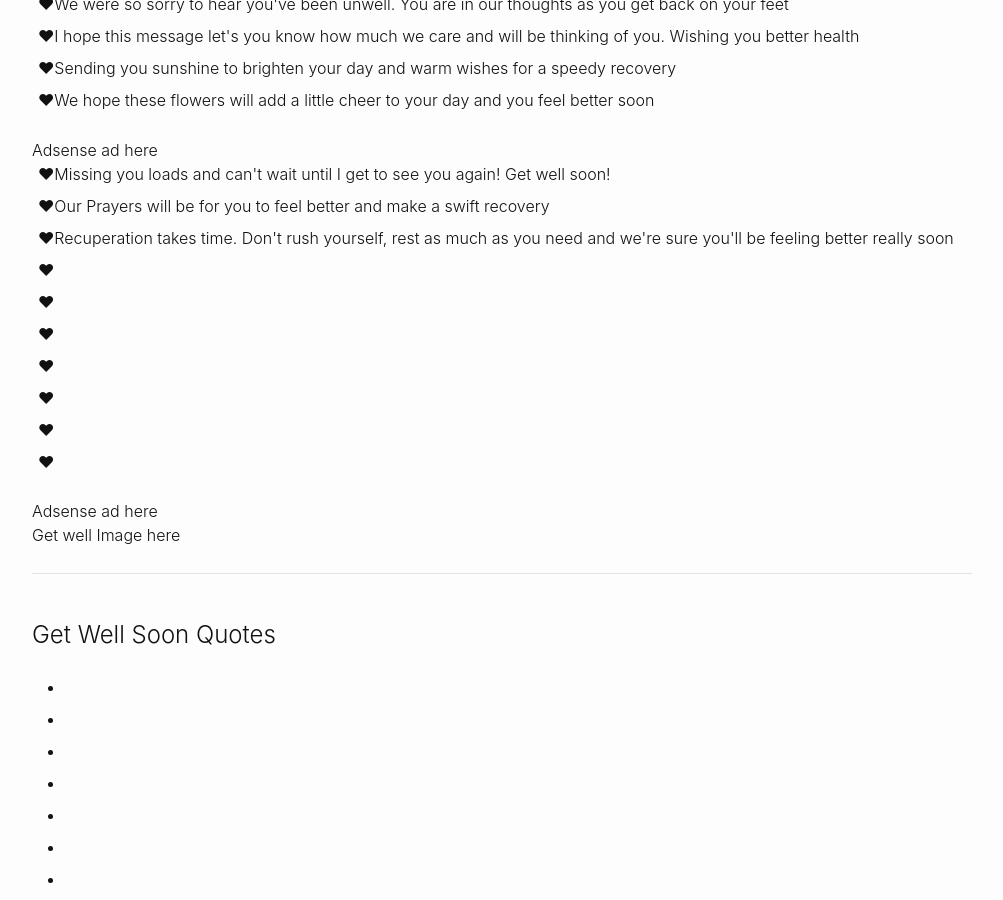
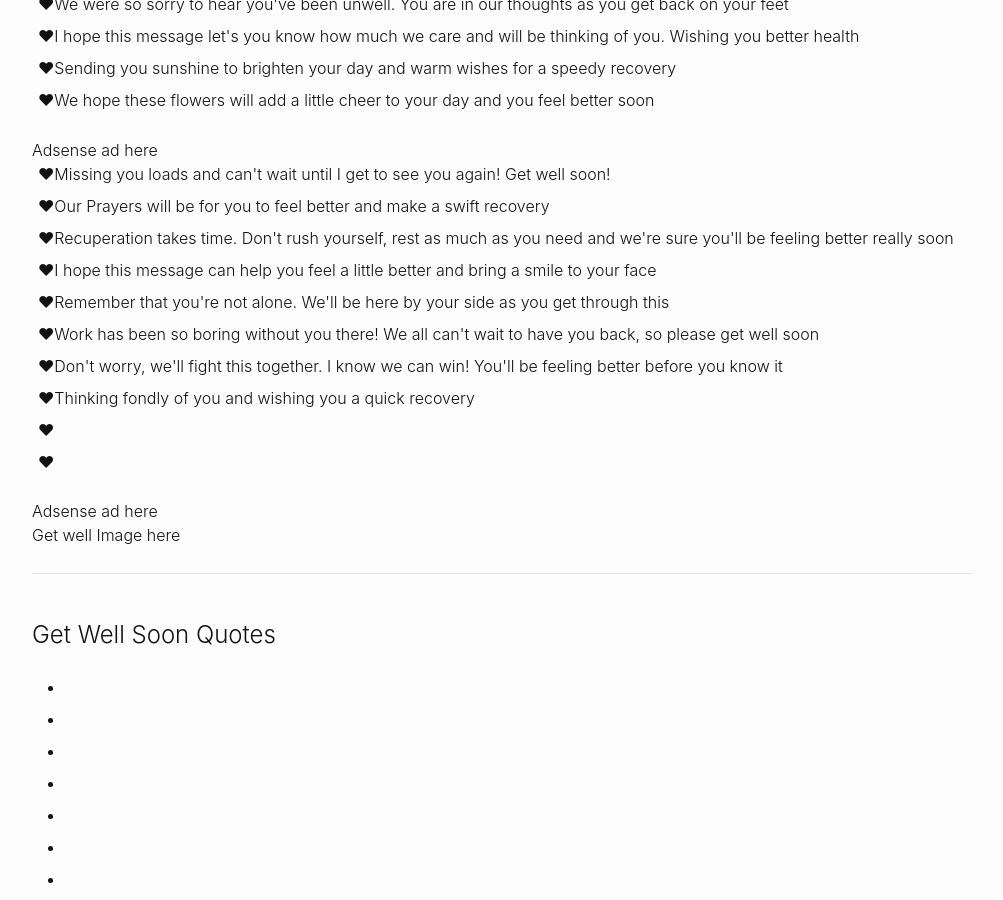
Before and after one commit to andyml123/andyml123.github.io, a Jekyll site: the page index2.html, which Jekyll copies as it is, in a window 1280 px wide and 900 px high, scrolled down 785 px. Shown: the whole window, without its empty margins (138-1141 px from the left). Built offline with Jekyll 4.4.1, drawn with Linux system fonts in a browser that asks for light colours.

Commit message:
Update index2.html

```diff
--- a/index2.html
+++ b/index2.html
@@ -67,14 +67,15 @@ Adsense ad here
 <li>Missing you loads and can't wait until I get to see you again! Get well soon!</li>
 <li>Our Prayers will be for you to feel better and make a swift recovery</li>
 <li>Recuperation takes time. Don't rush yourself, rest as much as you need and we're sure you'll be feeling better really soon</li>
-<li> </li>
-<li> </li>
-<li> </li>
-<li> </li>
-<li> </li>
+<li>I hope this message can help you feel a little better and bring a smile to your face</li>
+<li>Remember that you're not alone. We'll be here by your side as you get through this</li>
+<li>Work has been so boring without you there! We all can't wait to have you back, so please get well soon</li>
+<li>Don't worry, we'll fight this together. I know we can win! You'll be feeling better before you know it</li>
+<li>Thinking fondly of you and wishing you a quick recovery</li>
 <li> </li>
 <li> </li>
 </ul>
+
 
 Adsense ad here
 
```
